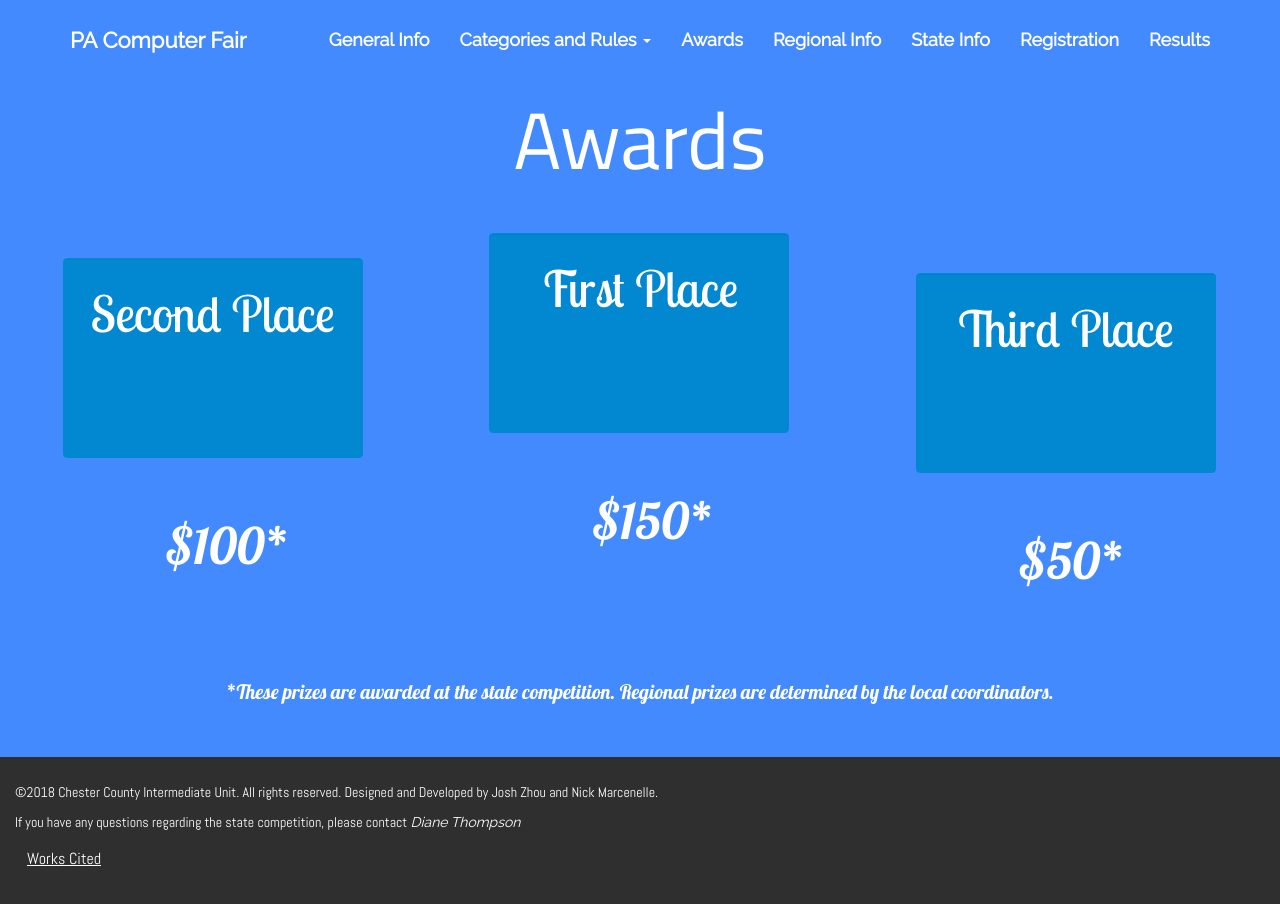
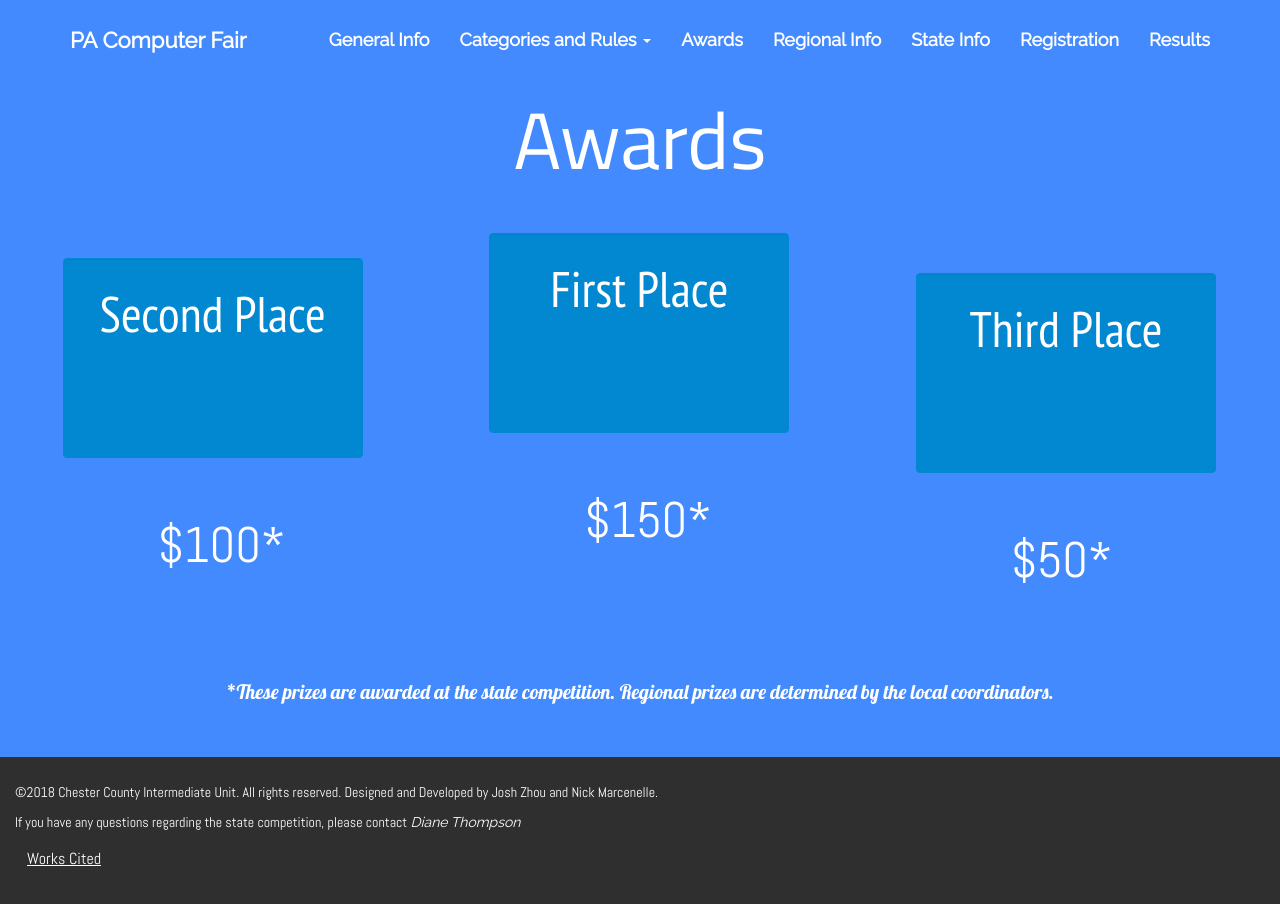
Before and after one commit to PAComputerFair/PAComputerFair, a plain HTML site: page awards.html in a window 1280 px wide. Drawn offline with nearby package versions, Linux system fonts and the light colour scheme; a script that the page names is missing.

Commit message:
Update index.css

```diff
--- a/css/index.css
+++ b/css/index.css
@@ -407,8 +407,8 @@ linear-gradient(
     padding-top:40px;
     color:white;
     font-size:50px;
-    font-family: Lobster;
-    margin-left: 38%;
+    font-family: 'Abel', sans-serif !important;
+    margin-left: 36%;
 
 }
 #awardmain{
@@ -423,7 +423,7 @@ linear-gradient(
     border-color: #0288D1;
     color:white;
    margin-left:12%;
-    font-family: Lobster Two;
+    font-family: 'PT Sans Narrow', sans-serif !important;
     font-size:50px;
     position:relative;
 
```
